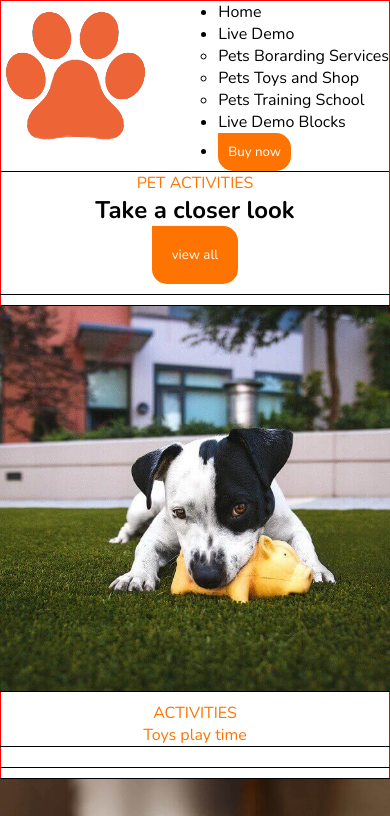
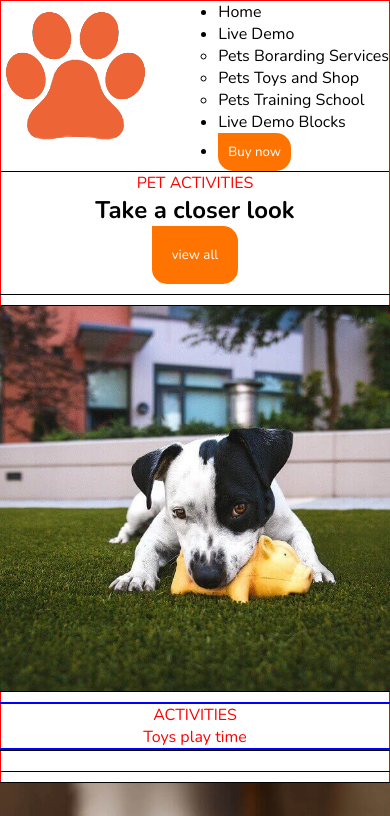
Before and after one commit to lallunavermella/202201-W1CH3-silvia-martinez, a plain HTML site: page index.html in a window 390 px wide. Shown: the top 816 px of the page. Drawn offline with nearby package versions, Linux system fonts and the light colour scheme.

Commit message:
first attemp media query

```diff
--- a/style.css
+++ b/style.css
@@ -57,3 +57,12 @@ p {
   padding: 10px 10px 10px 10px;
   border-radius: 0 15px 15px 15px;
 }
+@media only screen and (max-width: 576px) {
+  .text {
+    color: red;
+    border: 2px solid blue;
+  }
+  p {
+    color: red;
+  }
+}
```
